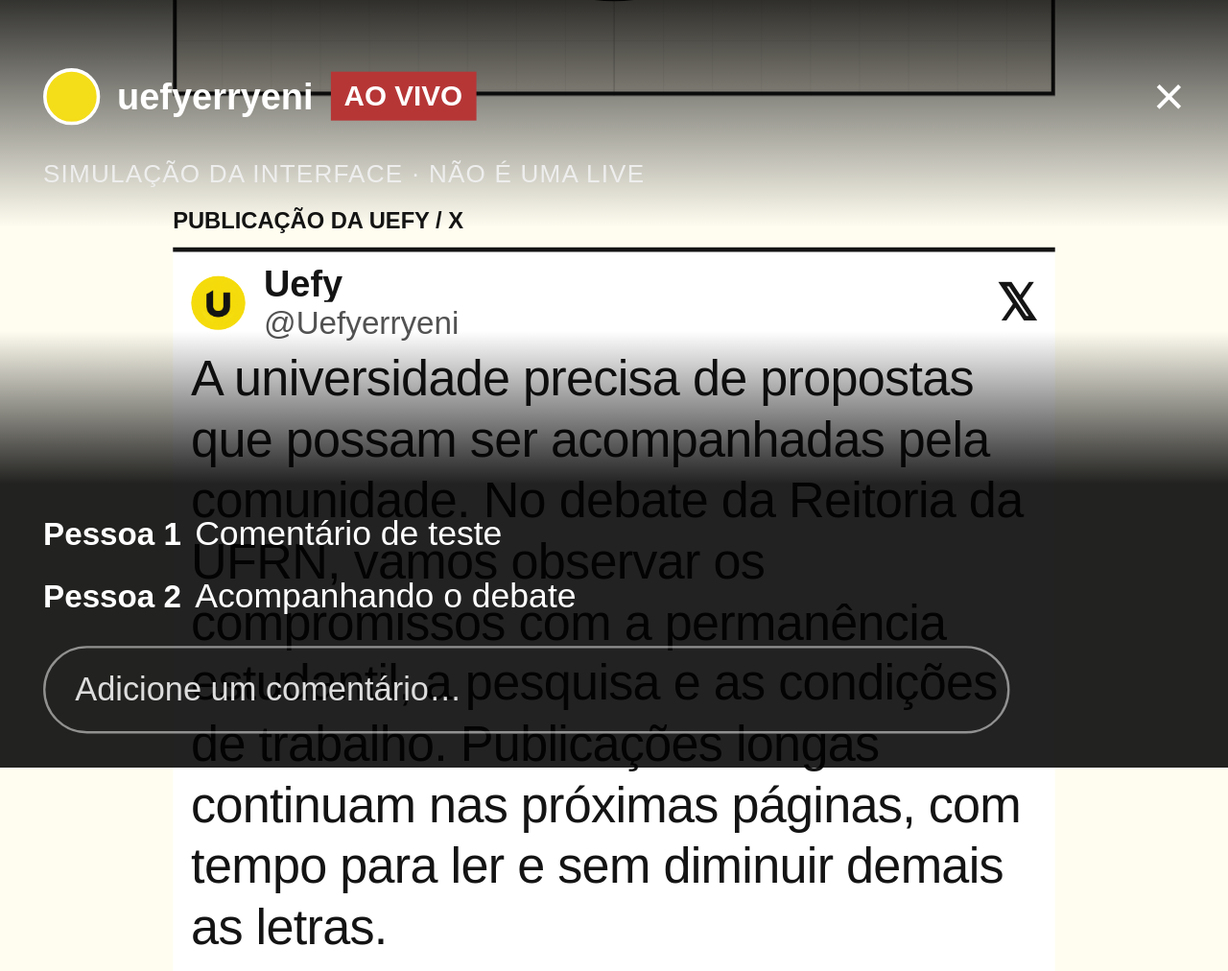
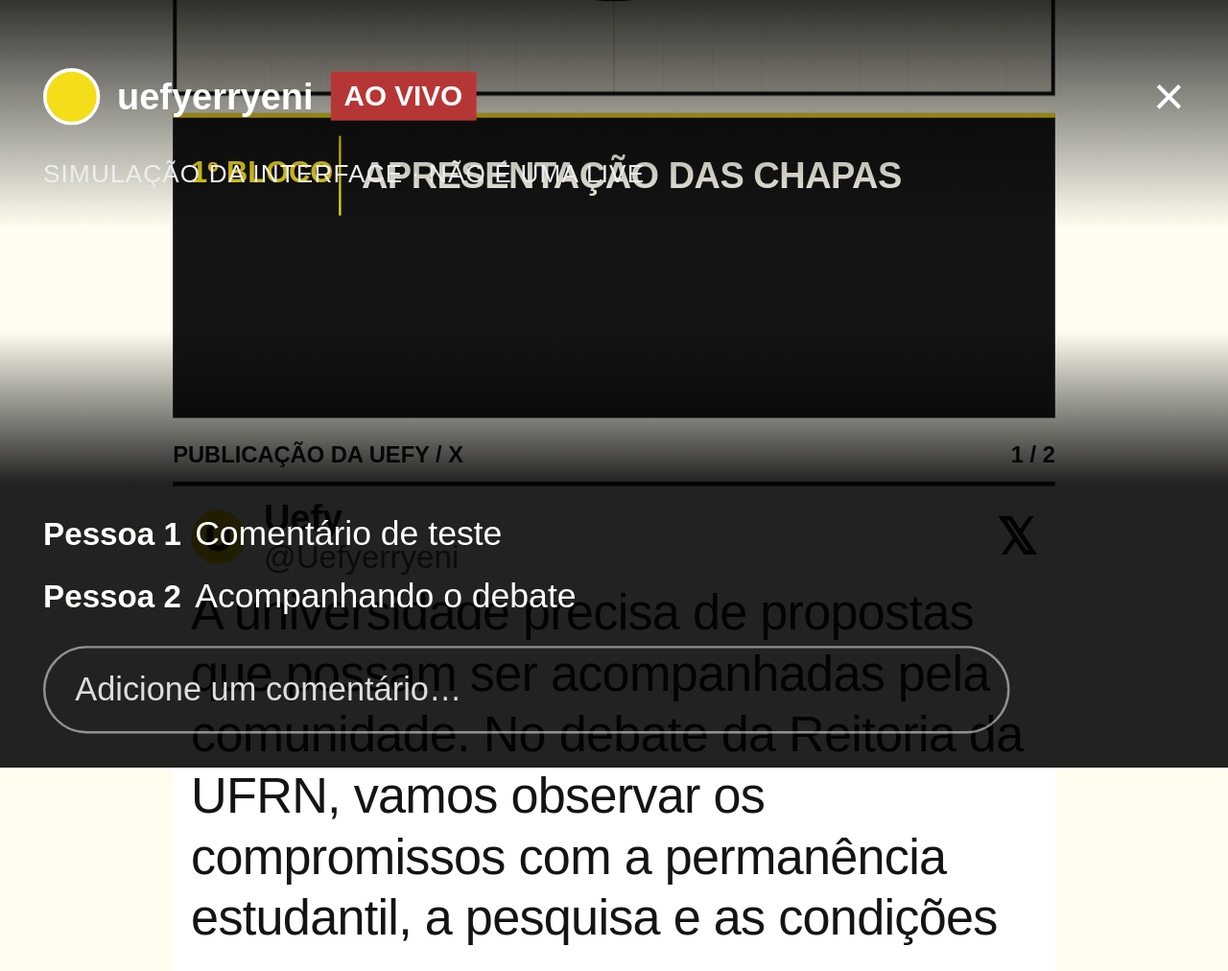
Before and after one commit to uefyerryeni/uefyerryeni.github.io, a plain HTML site: page uefy-live-preview/frame.html in a window 1280 px wide. Shown: the top 1012 px of the page at 96% size. Drawn offline with Linux system fonts and the light colour scheme.

Commit message:
Preview: retain safe margins and accommodate block plus X posts

```diff
--- a/uefy-live-preview/style.css
+++ b/uefy-live-preview/style.css
@@ -110,3 +110,14 @@
 #post-image,#post-video{grid-row:1;grid-column:1}#post-video{width:100%;height:100%;min-height:0;object-fit:contain;background:#141414}#post-video[hidden],#post-image[hidden]{display:none}#draft-media video{width:160px;height:100px;object-fit:contain;background:#141414;margin:0 8px 8px 0}
 
 #post-video-frame{grid-row:1;grid-column:1;width:100%;height:100%;min-height:0;border:0;background:#141414;display:block}#post-video-frame[hidden]{display:none!important}
+
+/* Prévia estática atualizada para os quatro blocos: quadro validado do OBS permanece inalterado. */
+#debate-block{position:absolute;left:152px;top:722px;width:776px;height:268px;background:#141414;color:#fffdf0;border-top:4px solid #f4dd19;padding:16px;display:grid;grid-template-rows:70px minmax(0,1fr);gap:10px}
+#debate-block header{display:flex;align-items:center;gap:18px;min-width:0}
+#debate-block header>div{width:132px;flex:none;align-self:stretch;display:flex;flex-direction:column;justify-content:center;border-right:2px solid #f4dd19}
+#block-number{color:#f4dd19;font-size:26px;white-space:nowrap}
+#block-page{font-size:20px;color:#ddd;margin-top:5px}
+#block-title{font-size:32px;line-height:1.08;letter-spacing:-.4px;margin:0}
+#block-description{font-size:32px;line-height:1.2;margin:0;min-height:0;overflow:hidden;overflow-wrap:anywhere;white-space:pre-line}
+.editorial{top:1010px;height:526px}
+#post,#notice,#participation-card{height:490px}
```
